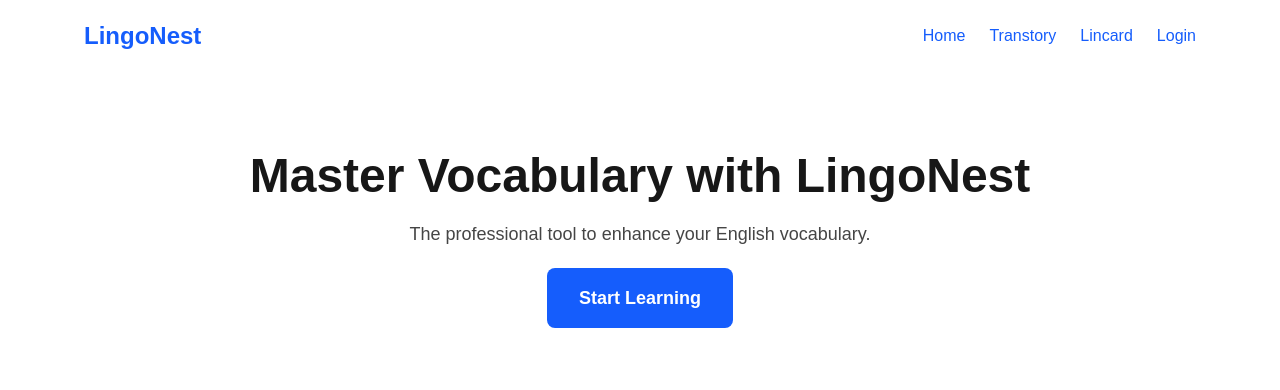
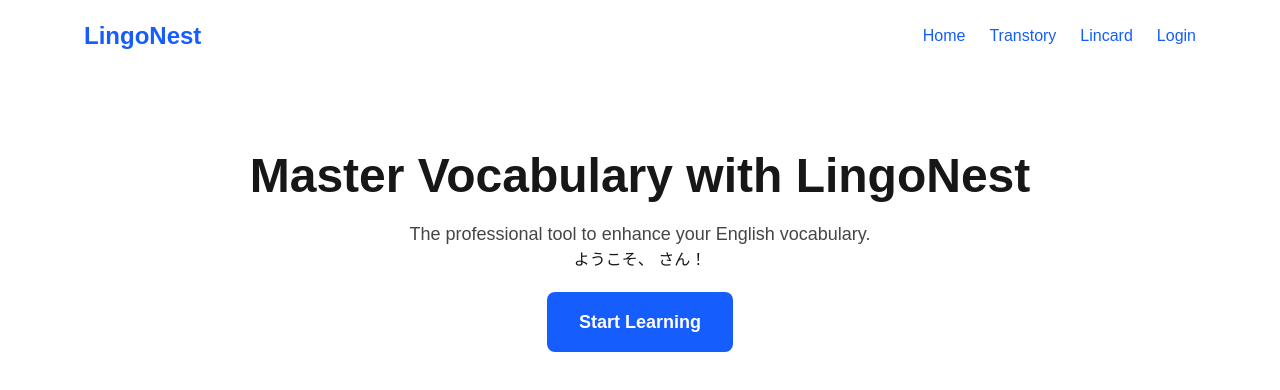
Before and after one commit to kodai-Java/lingo-nest, a Next.js app: page / in a window 1280 px wide. Shown: the top 390 px of the page. Built offline with nearby package versions, Linux system fonts and the light colour scheme; no server answers.

Commit message:
ユーザー名表示

```diff
--- a/app/page.tsx
+++ b/app/page.tsx
@@ -1,10 +1,16 @@
-export default function Home() {
+import { getServerSession } from 'next-auth'
+import { authOptions } from './lib/auth'
+
+export default async function Home() {
+  const session = await getServerSession(authOptions)
+
   return (
     <section className="hero flex flex-col items-center text-center py-20 px-5">
       <h1 className="text-5xl font-bold mb-5">Master Vocabulary with LingoNest</h1>
       <p className="text-lg max-w-xl opacity-80">
         The professional tool to enhance your English vocabulary.
       </p>
+      <h1>ようこそ、{session && session.user?.email} さん！</h1>
       <a
         href="/transtory"
         className="cta-button inline-block mt-5 px-8 py-4 text-lg font-bold text-white bg-blue-600 rounded-lg transition-all duration-300 hover:bg-blue-400"
```
